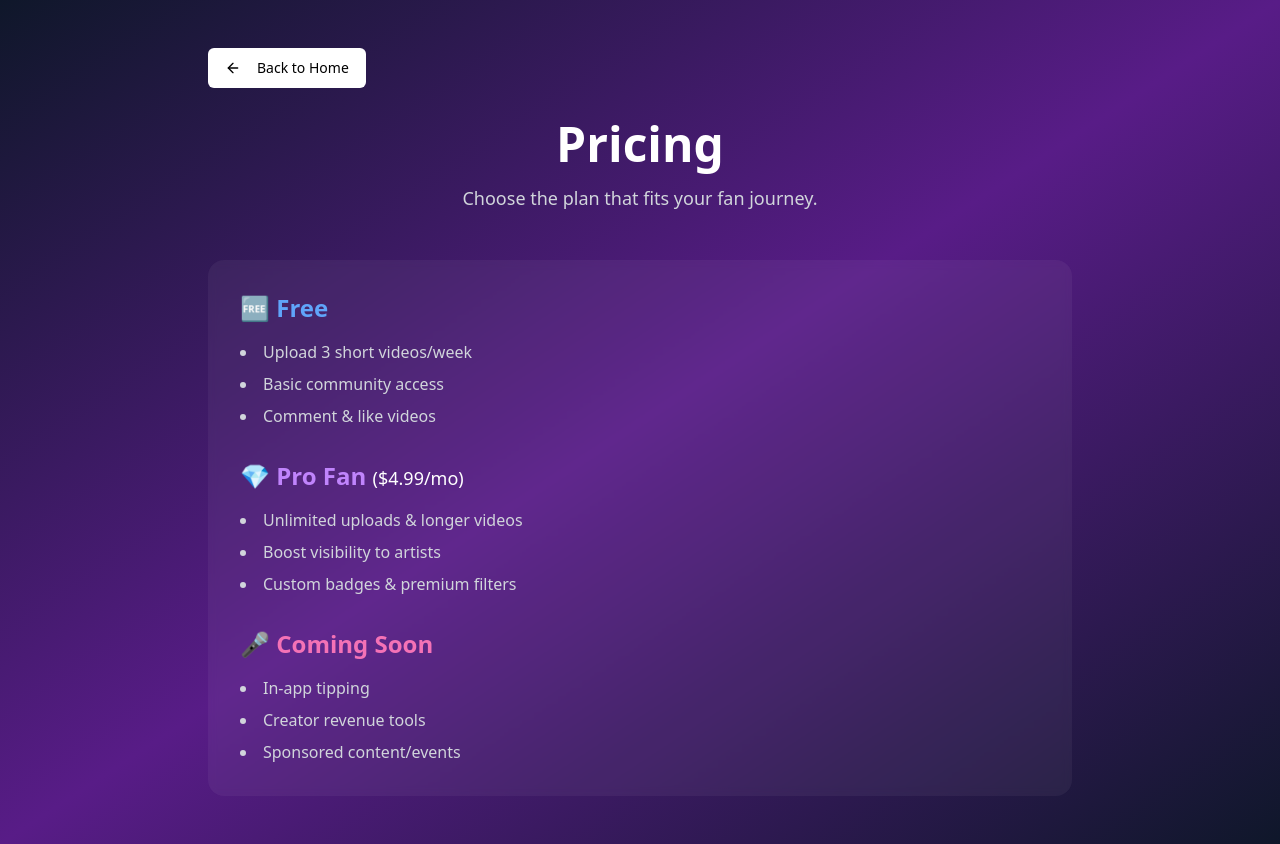
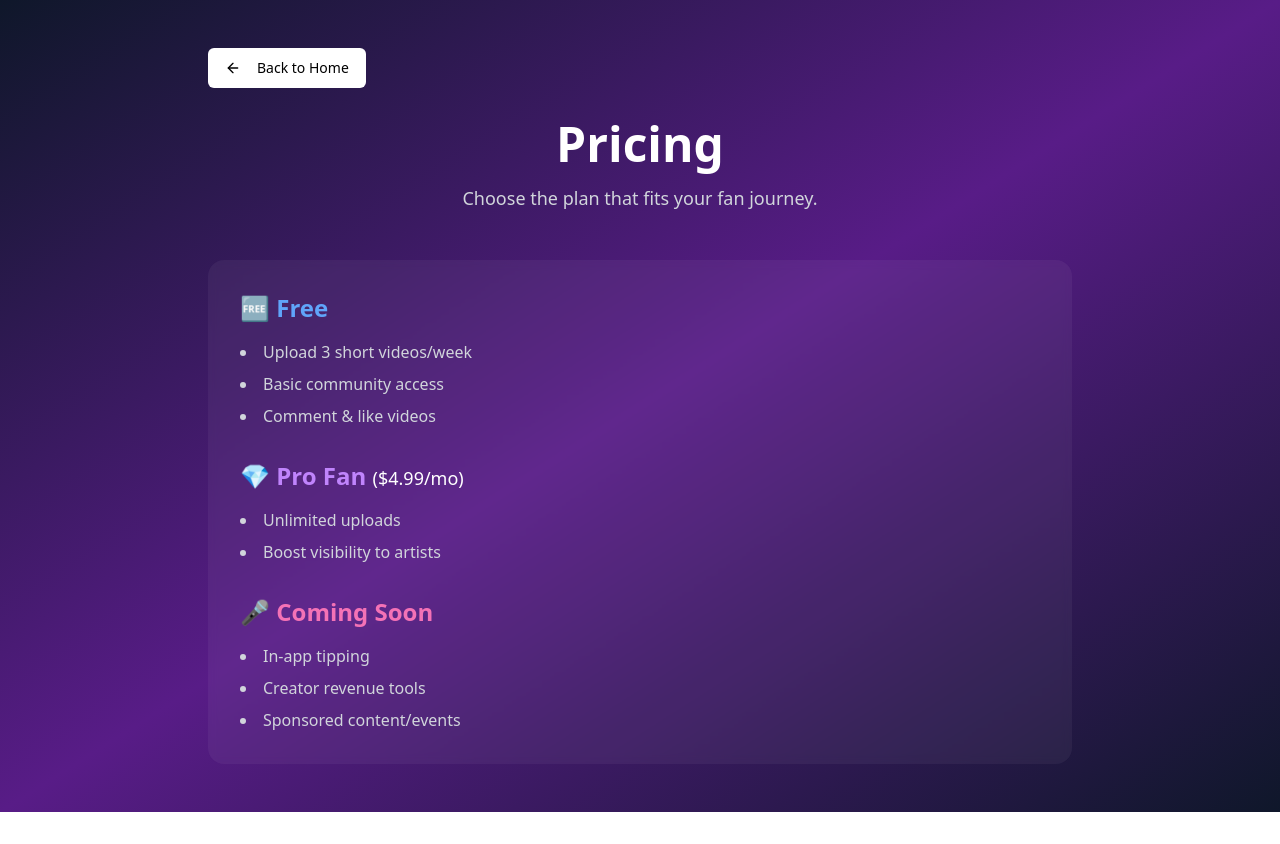
Before and after one commit to pkhiani/ravecam-app, a React (Vite) app: page /pricing in a window 1280 px wide. After the commit the page ends 812 px from the top, so only its background shows below. Built offline with nearby package versions, Linux system fonts and the light colour scheme.

Commit message:
pricing update

```diff
--- a/src/pages/Pricing.tsx
+++ b/src/pages/Pricing.tsx
@@ -40,9 +40,9 @@ const Pricing = () => {
           <section>
             <h2 className="text-2xl font-bold mb-4 text-purple-400">💎 Pro Fan <span className='text-white text-lg font-normal'>($4.99/mo)</span></h2>
             <ul className="list-disc list-inside mt-4 text-gray-300 space-y-2">
-              <li>Unlimited uploads & longer videos</li>
+              <li>Unlimited uploads</li>
               <li>Boost visibility to artists</li>
-              <li>Custom badges & premium filters</li>
+              {/* <li>Custom badges & premium filters</li> */}
             </ul>
           </section>
           <section>
```
